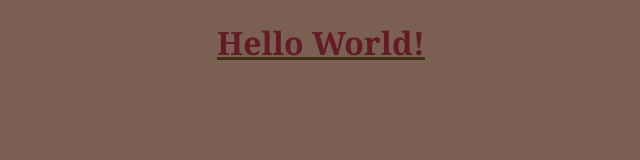
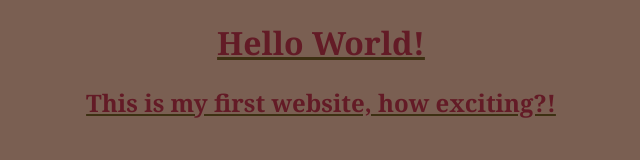
Before and after one commit to shaniburde/shani-laffs, a plain HTML site: page index.html in a window 1280 px wide. Shown: the whole page, without its empty margins (319-959 px from the left). Drawn offline with Linux system fonts and the light colour scheme.

Commit message:
add script.js, connect to index.html

```diff
--- a/index.html
+++ b/index.html
@@ -6,5 +6,6 @@
   </head>
   <body>
     <h1>Hello World!</h1>
+    <script src="script.js"></script>
   </body>
 </html>
--- /dev/null
+++ b/script.js
@@ -0,0 +1,4 @@
+const h2 = document.createElement("h2");
+h2.textContent = "This is my first website, how exciting?!";
+
+document.querySelector("body").appendChild(h2);
```
